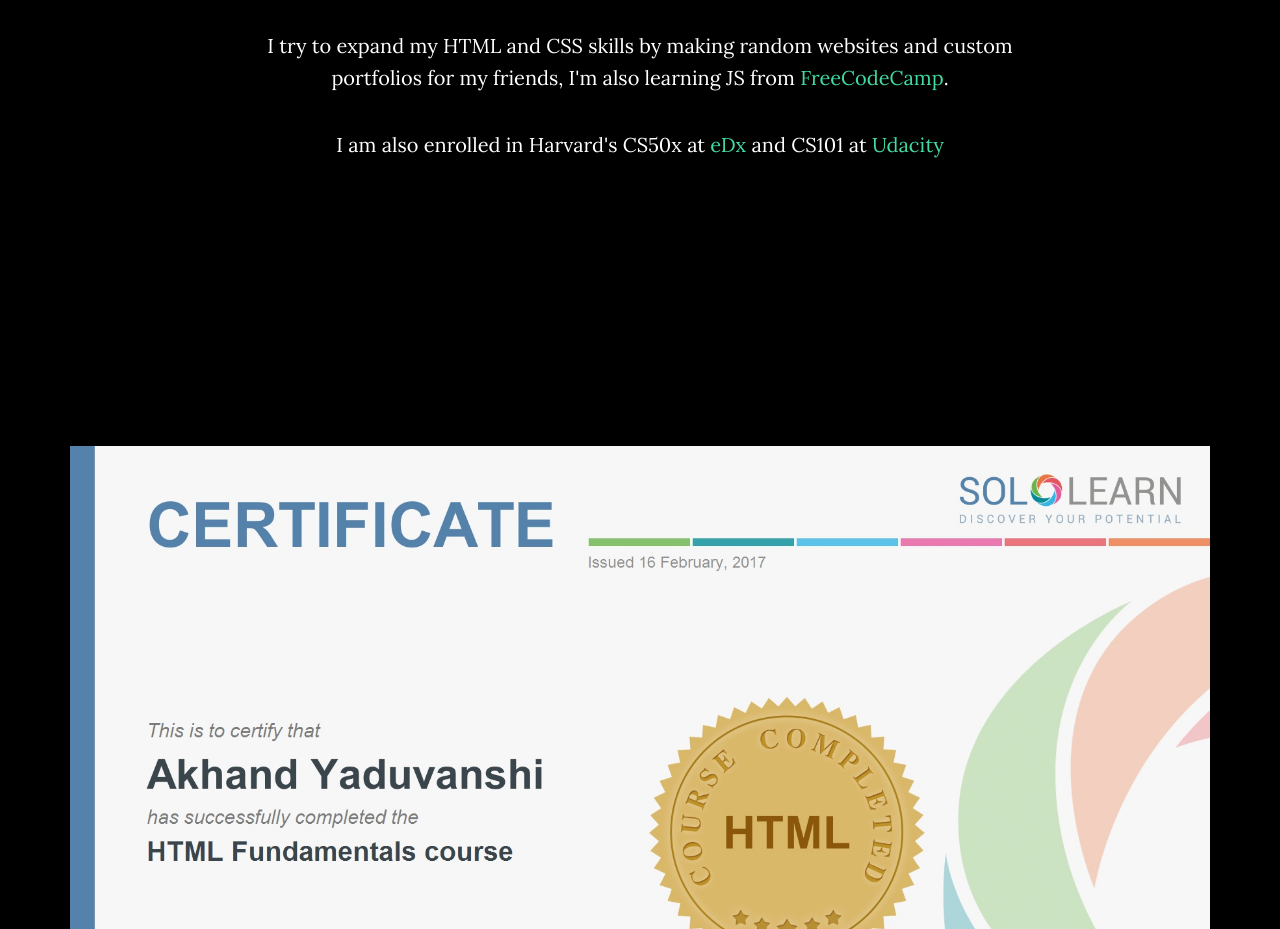
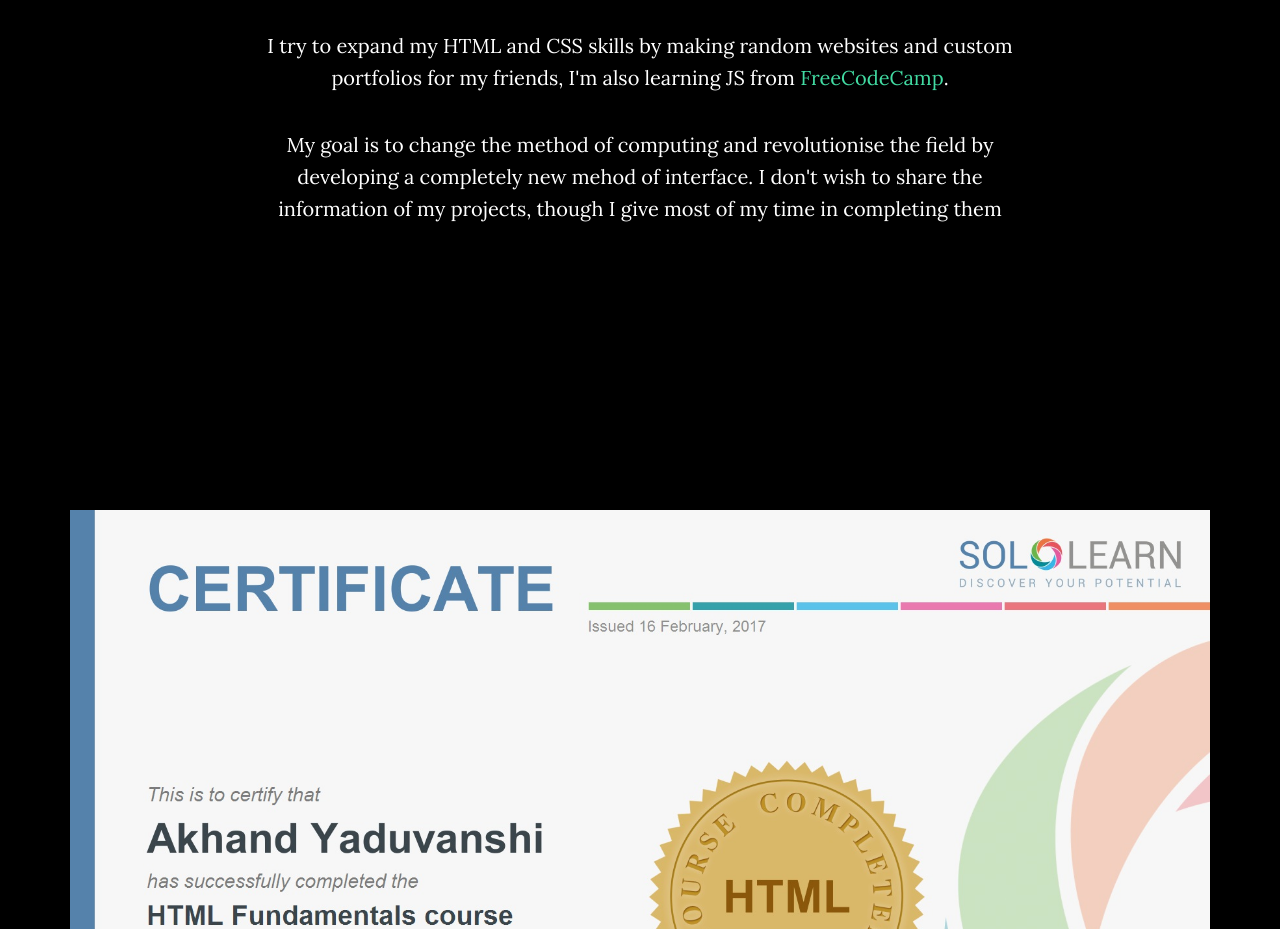
Before and after one commit to Silv3rh4t/silv3rh4t.github.io, a plain HTML site: page index.html in a window 1280 px wide. Shown: the part 1800-2729 px from the top of the page. Drawn offline with nearby package versions, Linux system fonts and the light colour scheme.

Commit message:
Intro Changed

```diff
--- a/index.html
+++ b/index.html
@@ -121,7 +121,7 @@
                     <p>
                         <p>I'm currently pursuing Computers and Science with Maths in class XI<sup>th</sup> and I intend to pursue these subjects at their fullest</p>
                         <p>I try to expand my HTML and CSS skills by making random websites and custom portfolios for my friends, I'm also learning JS from <a href="https://freecodecamp.com">FreeCodeCamp</a>.</p>
-                        <p>I am also enrolled in Harvard's CS50x at <a href="https://edx.org">eDx</a> and CS101 at <a href="https://udacity.com">Udacity</a>
+                        <p>My goal is to change the method of computing and revolutionise the field by developing a completely new mehod of interface. I don't wish to share the information of my projects, though I give most of my time in completing them</p>
 
             </div>
         </div>
@@ -154,9 +154,6 @@
                     <li>
                         <a href="https://github.com/Silv3rh4t" class="btn btn-gb btn-lg"><i class="fa fa-github fa-fw"></i> <span class="network-name">Github</span></a>
                     </li>
-                    <!-- <li>
-                        <a href="https://plus.google.com/+Akhandsnet/posts" class="btn btn-default btn-lg"><i class="fa fa-google-plus fa-fw"></i> <span class="network-name">Google+</span></a>
-                    </li> -->
                     <li>
                         <a href="https://akhandsnet.blogspot.com" class="btn btn-blog btn-lg"><i class="fa fa-book fa-fw"></i> <span class="network-name">AkhandsNet</span></a>
                     </li>
@@ -169,19 +166,12 @@
         </div>
     </section>
 
-    <!-- Map Section
-    <div id="map"></div>-->
-
-    <!-- Footer -->
     <hr>
     <footer>
         <div class="container text-center">
             <p>Copyright &copy; Akhand Yaduvanshi 2017-2020</p>
         </div>
     </footer>
-
-    <!-- jQuery -->
-    <script src="vendor/jquery/jquery.js"></script>
 
     <!-- Bootstrap Core JavaScript -->
     <script src="vendor/bootstrap/js/bootstrap.min.js"></script>
```
